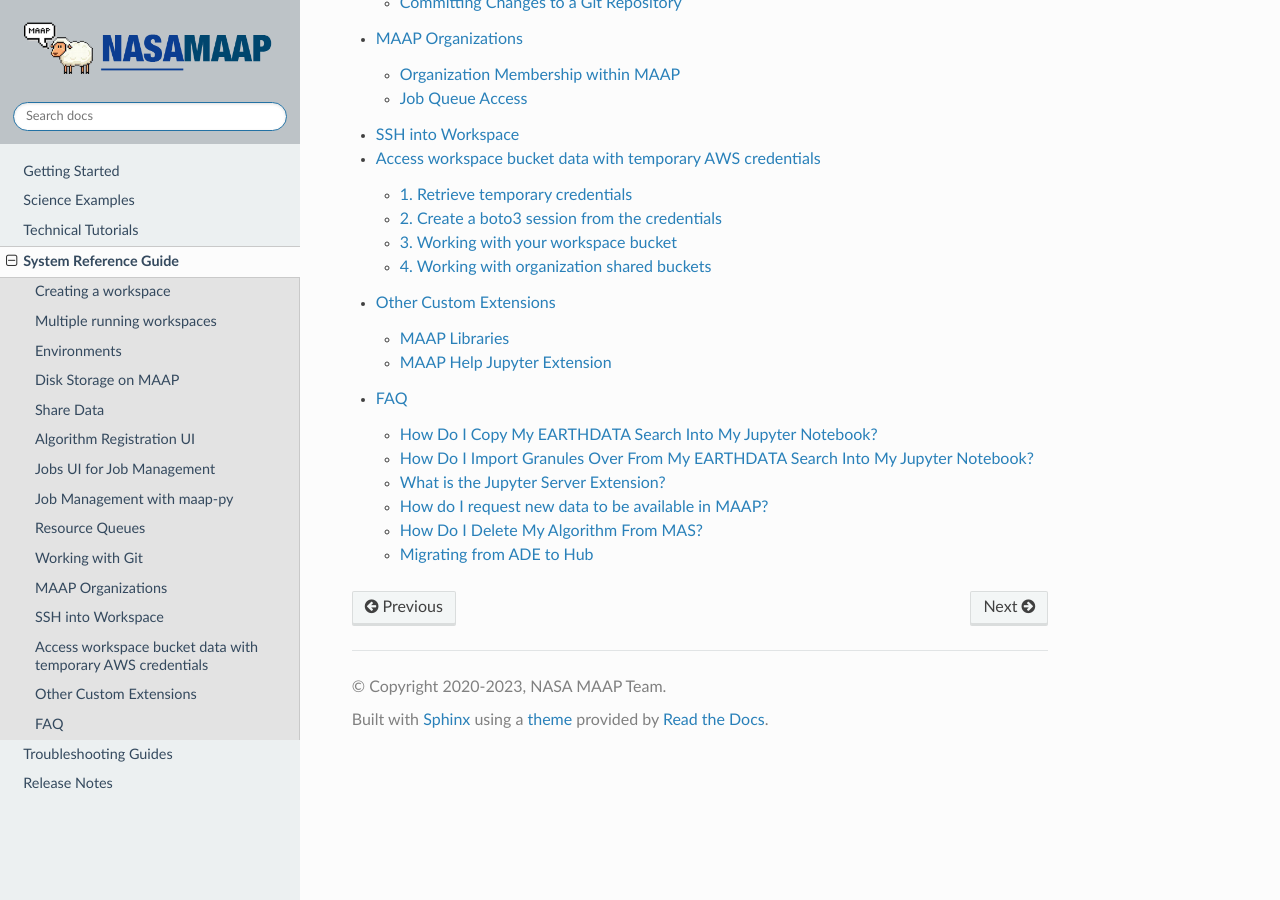
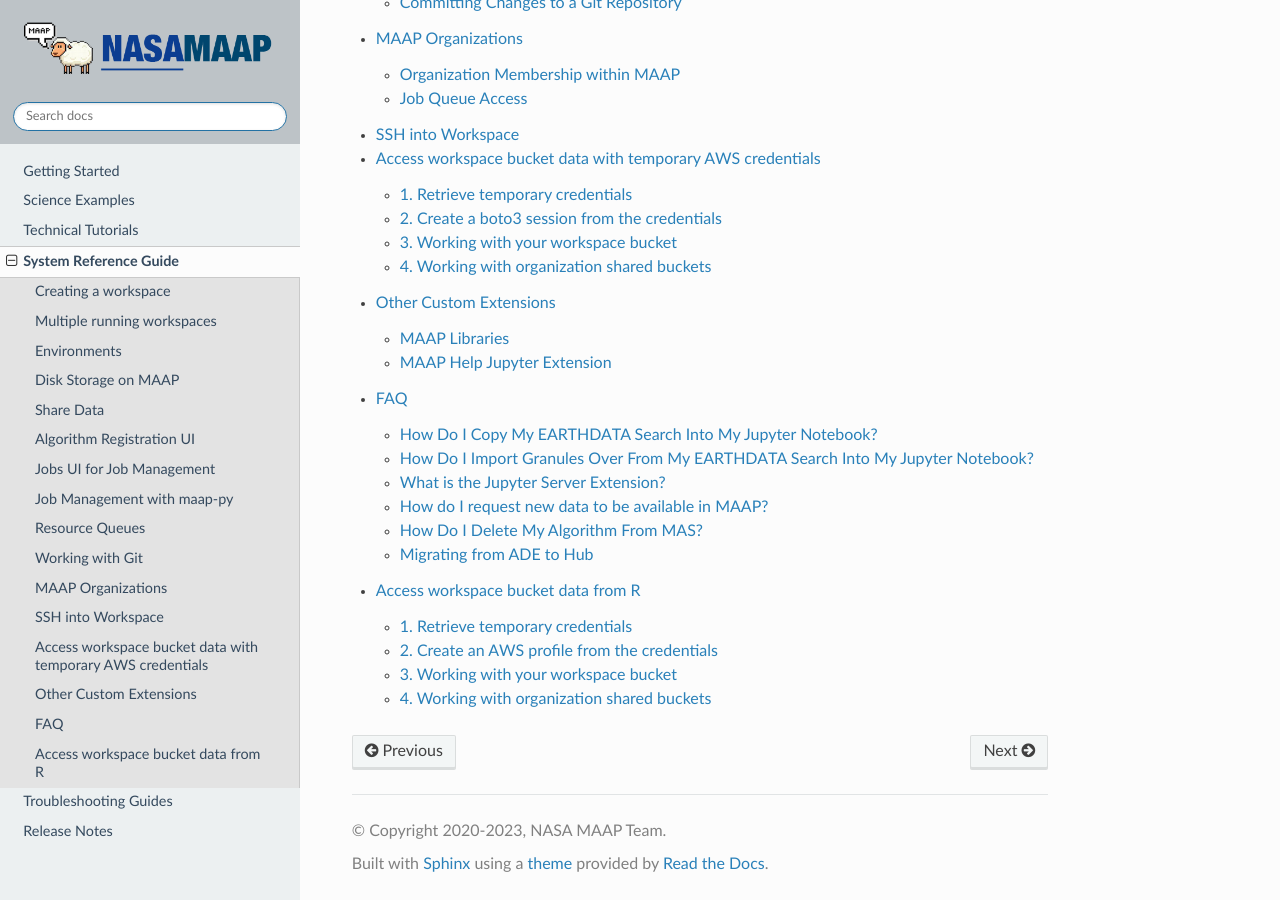
Before and after one commit to MAAP-Project/maap-documentation, a Sphinx documentation site: the page built from docs/source/system_reference.rst, in a window 1280 px wide and 900 px high, scrolled down 1429 px. Built offline with Sphinx 7.4.7 and the Read the Docs theme 3.1.0, drawn with Linux system fonts in a browser that asks for light colours; pages that are not in the unit, such as notebooks, are missing from menus; a script that is not in the unit is left out.

Commit message:
added navigation

```diff
--- a/docs/source/system_reference.rst
+++ b/docs/source/system_reference.rst
@@ -23,3 +23,4 @@ It is often referenced from the application-focused Science and Technical tutori
   system_reference_guide/accessing_bucket_data.ipynb
   system_reference_guide/ade_custom_extensions.rst
   system_reference_guide/faq.rst
+  system_reference_guide/accessing_bucket_data_in_r.ipynb
```
